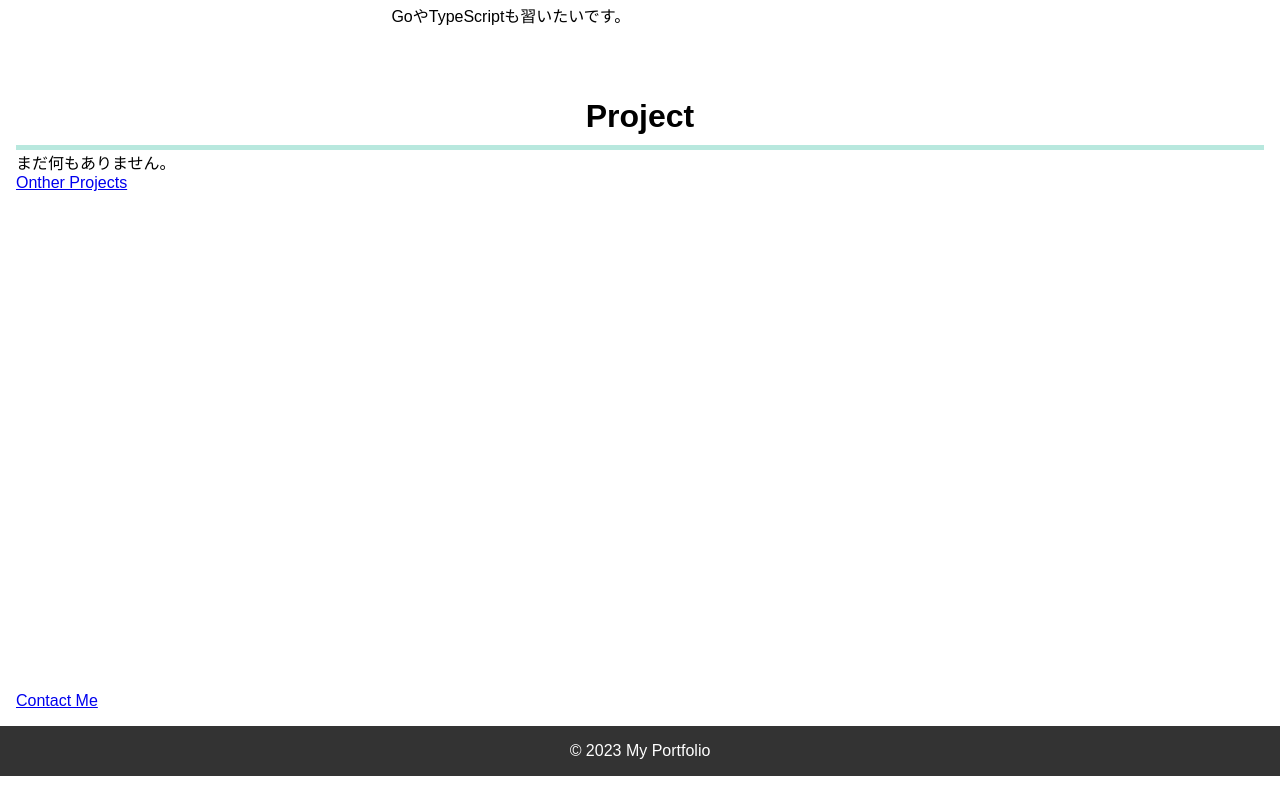
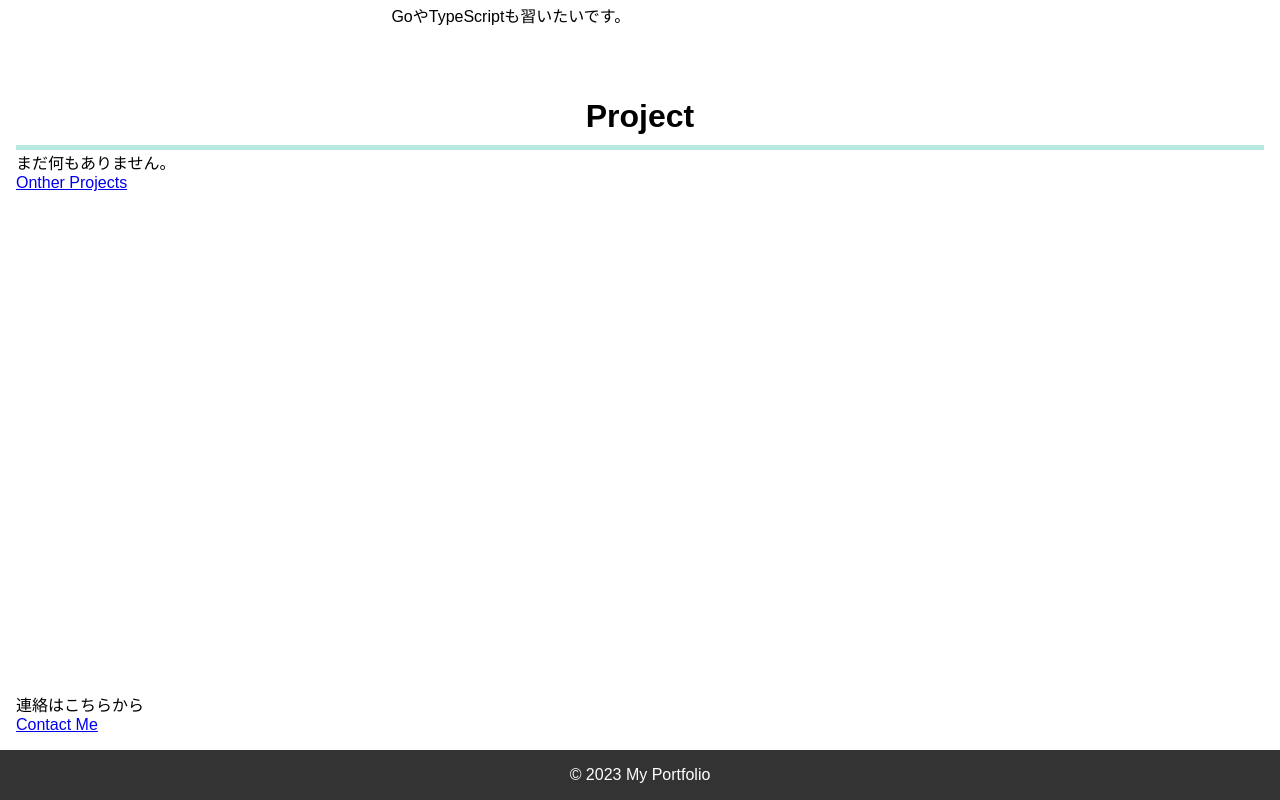
Before and after one commit to Ryoichi1222/Nuxt-portfolio, a Nuxt app: page / in a window 1280 px wide. Shown: the part 1249-2049 px from the top of the page. Before the commit the page ends 2025 px from the top, so only its background shows below. Built offline with nearby package versions, Linux system fonts and the light colour scheme.

Commit message:
index.vue

```diff
--- a/pages/index.vue
+++ b/pages/index.vue
@@ -37,7 +37,8 @@
       <nuxt-link to="/projects">Onther Projects</nuxt-link>
     </div>
     <div class="contact">
-       <nuxt-link to="/contact">Contact Me</nuxt-link>
+      <p>連絡はこちらから</p>
+      <nuxt-link to="/contact">Contact Me</nuxt-link>
     </div>
   </div>
 </template>
```
